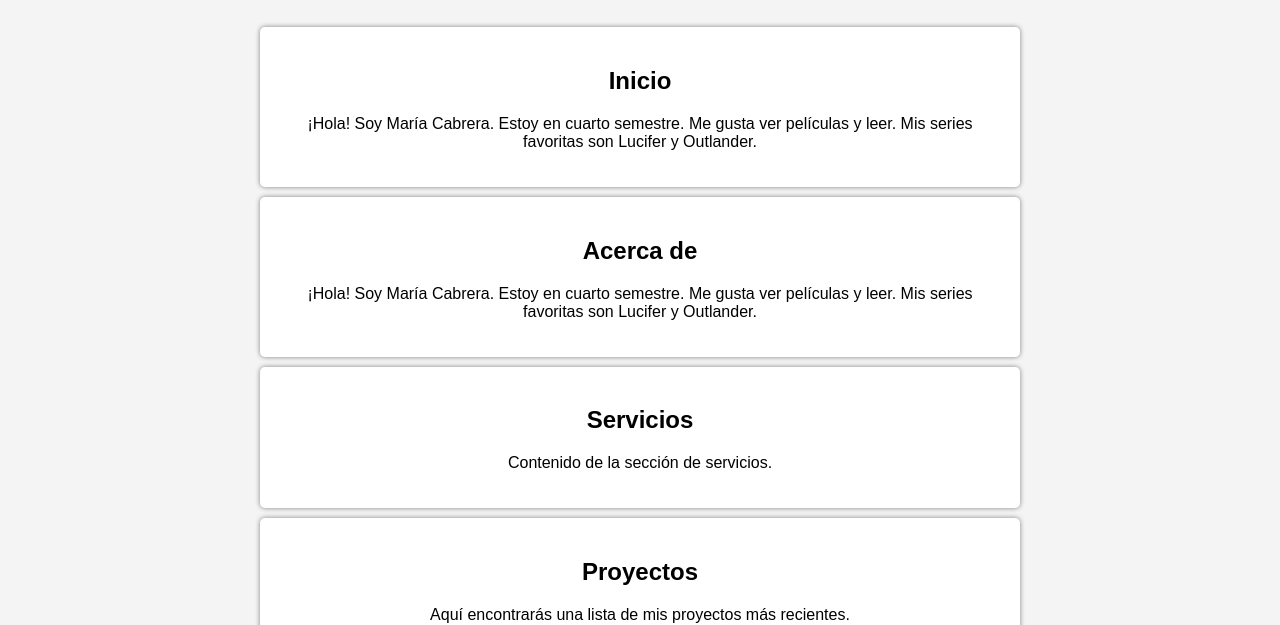
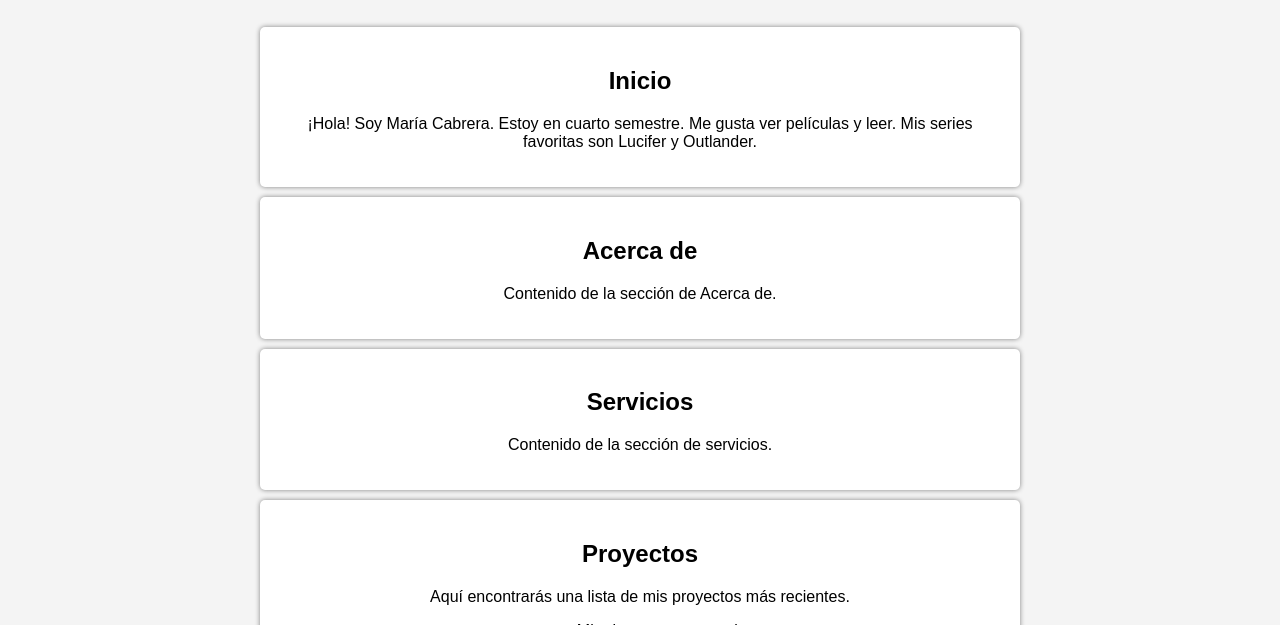
Before and after one commit to Maria-cabrera01/Taller1-Buenasp, a plain HTML site: page index.html in a window 1280 px wide. Shown: the part 475-1100 px from the top of the page. Drawn offline with Linux system fonts and the light colour scheme.

Commit message:
Modifique el contenido de la sección Acerca de

```diff
--- a/index.html
+++ b/index.html
@@ -86,7 +86,7 @@
         </section>
         <section id="about">
             <h2>Acerca de</h2>
-            <p>¡Hola! Soy María Cabrera. Estoy en cuarto semestre. Me gusta ver películas y leer. Mis series favoritas son Lucifer y Outlander.</p>
+            <p>Contenido de la sección de Acerca de.</p>
         </section>
         <section id="services">
             <h2>Servicios</h2>
```
